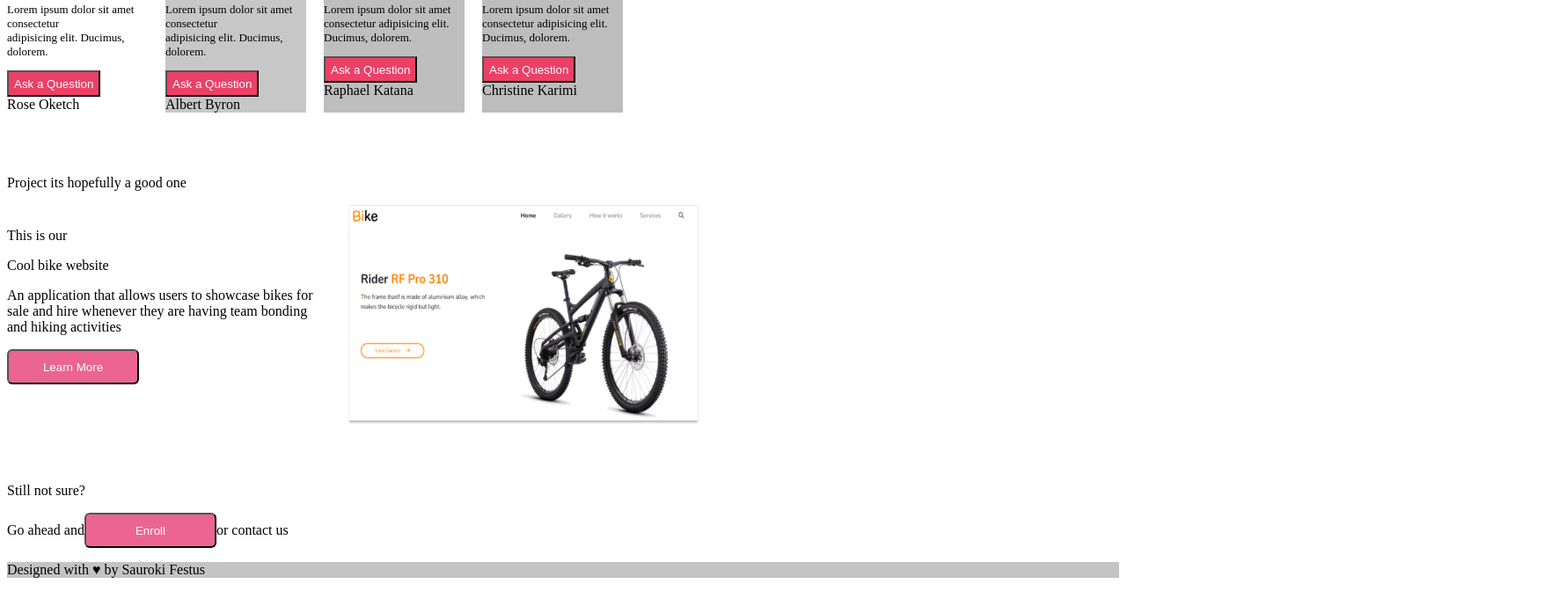
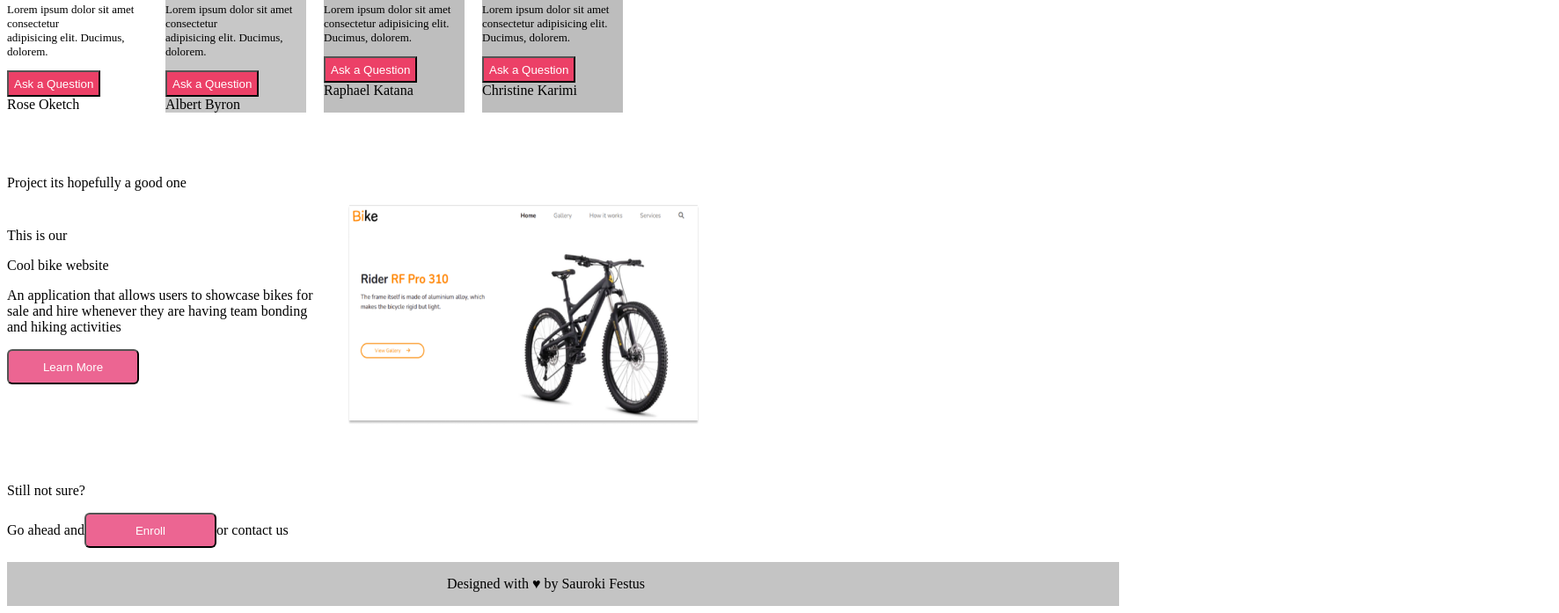
Before and after one commit to SaurokiFestus/independent-project, a plain HTML site: page index.html in a window 1280 px wide. Shown: the part 1970-2667 px from the top of the page at 88% size, 1772 px wide, since content can reach past the window. Before the commit the page ends 2643 px from the top, so only its background shows below. Drawn offline with Linux system fonts and the light colour scheme.

Commit message:
final commit

```diff
--- a/index.html
+++ b/index.html
@@ -104,7 +104,7 @@
     <p class="text10">Go ahead and<button class="button">Enroll</button>or contact us</p>
 
         <footer>
-            <div class="containerFoote">
+            <div class="containerFooter">
             <p>Designed with ♥  by Sauroki Festus</p>
             </div>
         </footer>
```
